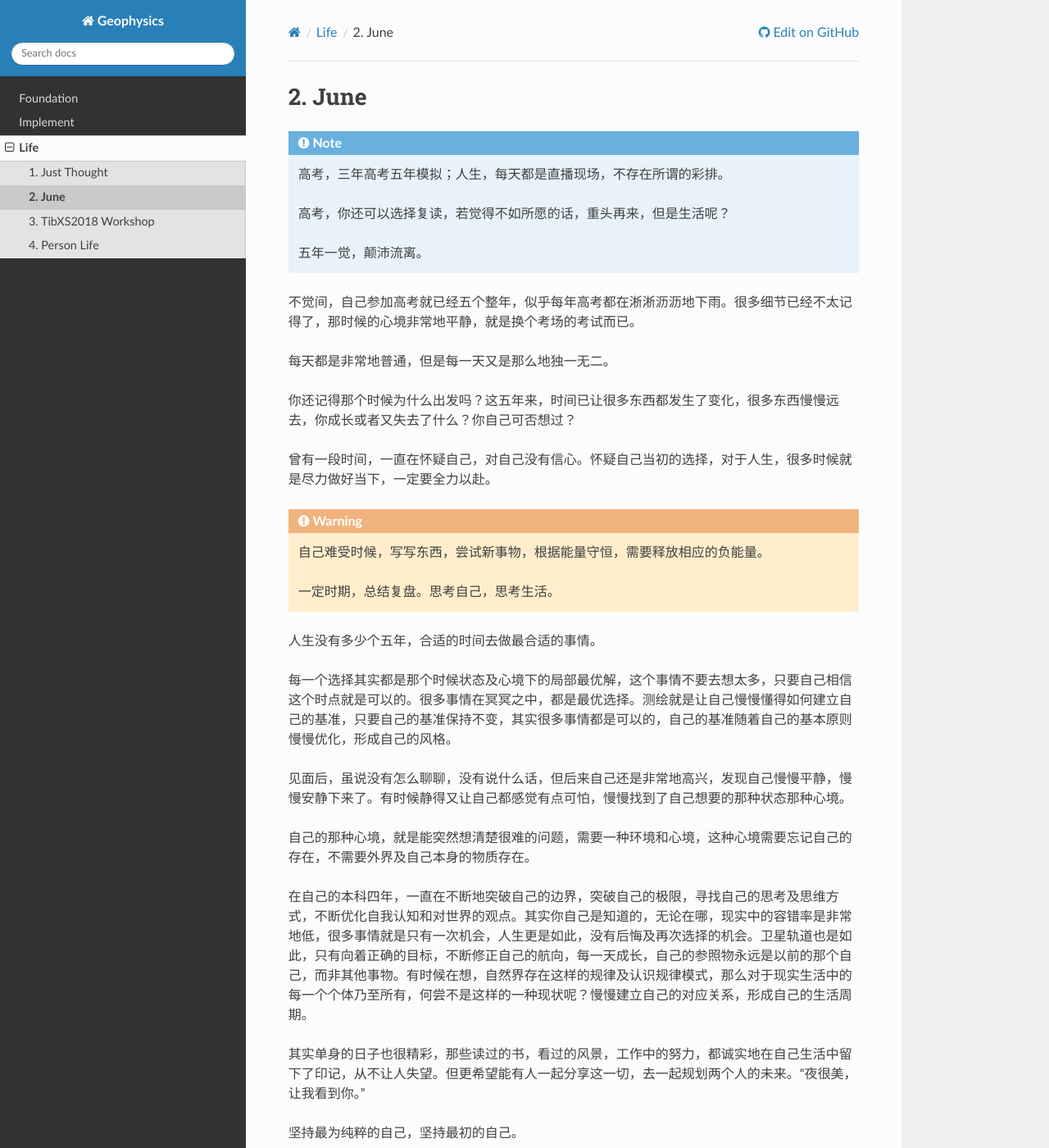
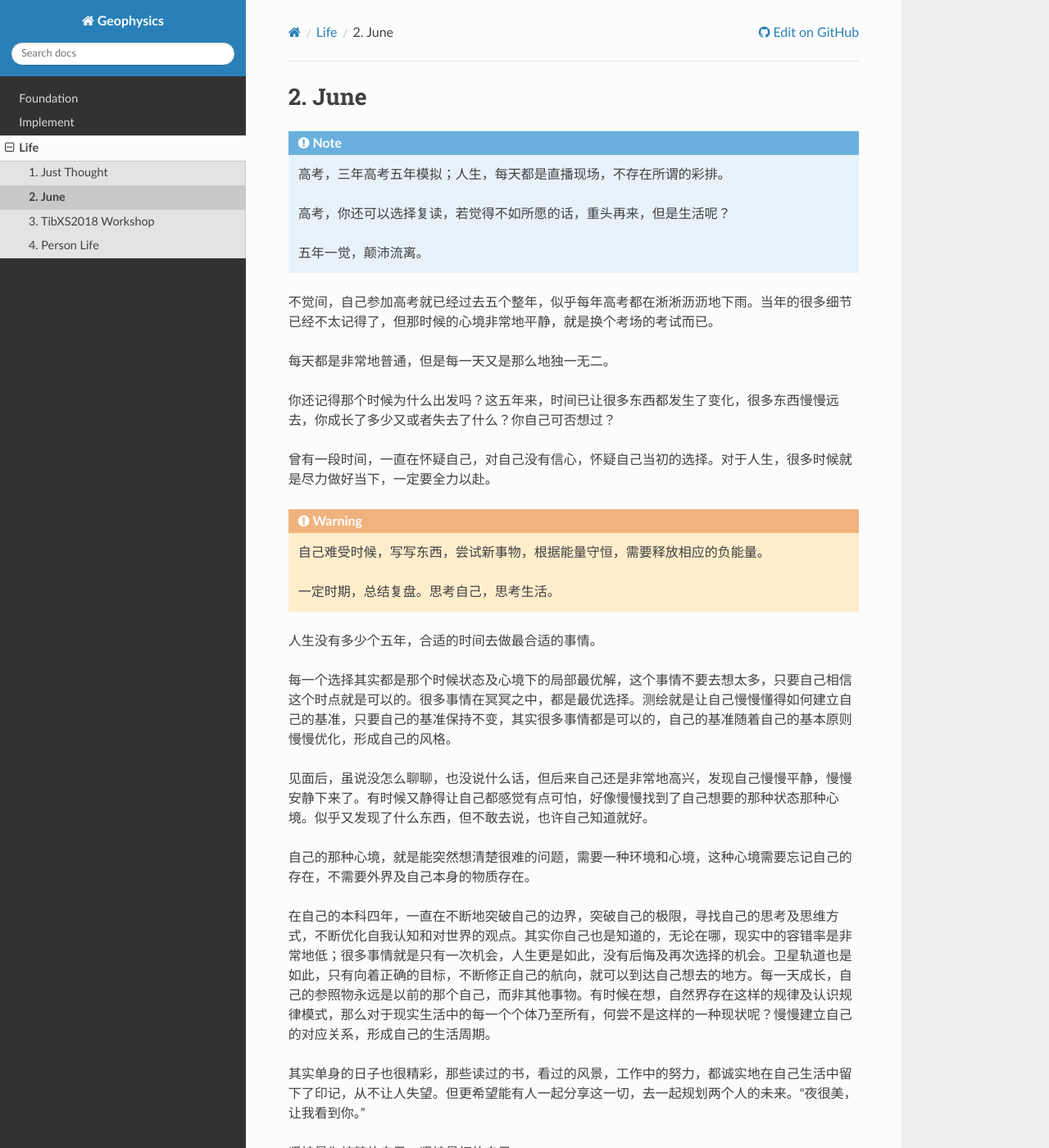
Before and after one commit to geosciman/GeophysicsResearch, a Sphinx documentation site: the page built from source/life/June.rst, in a window 1280 px wide and 1400 px high. Shown: the whole window at 82% size. Built offline with Sphinx 7.4.7 and the Read the Docs theme 2.0.0, drawn with Linux system fonts in a browser that asks for light colours.

Commit message:
update at 2019年03月 7日 17:49:00.

```diff
--- a/source/life/June.rst
+++ b/source/life/June.rst
@@ -9,13 +9,13 @@ June
    五年一觉，颠沛流离。
 ..
 
-不觉间，自己参加高考就已经五个整年，似乎每年高考都在淅淅沥沥地下雨。很多细节已经不太记得了，那时候的心境非常地平静，就是换个考场的考试而已。
+不觉间，自己参加高考就已经过去五个整年，似乎每年高考都在淅淅沥沥地下雨。当年的很多细节已经不太记得了，但那时候的心境非常地平静，就是换个考场的考试而已。
 
 每天都是非常地普通，但是每一天又是那么地独一无二。
 
-你还记得那个时候为什么出发吗？这五年来，时间已让很多东西都发生了变化，很多东西慢慢远去，你成长或者又失去了什么？你自己可否想过？
+你还记得那个时候为什么出发吗？这五年来，时间已让很多东西都发生了变化，很多东西慢慢远去，你成长了多少又或者失去了什么？你自己可否想过？
 
-曾有一段时间，一直在怀疑自己，对自己没有信心。怀疑自己当初的选择，对于人生，很多时候就是尽力做好当下，一定要全力以赴。
+曾有一段时间，一直在怀疑自己，对自己没有信心，怀疑自己当初的选择。对于人生，很多时候就是尽力做好当下，一定要全力以赴。
 
 .. warning::
    自己难受时候，写写东西，尝试新事物，根据能量守恒，需要释放相应的负能量。
@@ -27,11 +27,11 @@ June
 
 每一个选择其实都是那个时候状态及心境下的局部最优解，这个事情不要去想太多，只要自己相信这个时点就是可以的。很多事情在冥冥之中，都是最优选择。测绘就是让自己慢慢懂得如何建立自己的基准，只要自己的基准保持不变，其实很多事情都是可以的，自己的基准随着自己的基本原则慢慢优化，形成自己的风格。
 
-见面后，虽说没有怎么聊聊，没有说什么话，但后来自己还是非常地高兴，发现自己慢慢平静，慢慢安静下来了。有时候静得又让自己都感觉有点可怕，慢慢找到了自己想要的那种状态那种心境。
+见面后，虽说没怎么聊聊，也没说什么话，但后来自己还是非常地高兴，发现自己慢慢平静，慢慢安静下来了。有时候又静得让自己都感觉有点可怕，好像慢慢找到了自己想要的那种状态那种心境。似乎又发现了什么东西，但不敢去说，也许自己知道就好。
 
 自己的那种心境，就是能突然想清楚很难的问题，需要一种环境和心境，这种心境需要忘记自己的存在，不需要外界及自己本身的物质存在。
 
-在自己的本科四年，一直在不断地突破自己的边界，突破自己的极限，寻找自己的思考及思维方式，不断优化自我认知和对世界的观点。其实你自己是知道的，无论在哪，现实中的容错率是非常地低，很多事情就是只有一次机会，人生更是如此，没有后悔及再次选择的机会。卫星轨道也是如此，只有向着正确的目标，不断修正自己的航向，每一天成长，自己的参照物永远是以前的那个自己，而非其他事物。有时候在想，自然界存在这样的规律及认识规律模式，那么对于现实生活中的每一个个体乃至所有，何尝不是这样的一种现状呢？慢慢建立自己的对应关系，形成自己的生活周期。
+在自己的本科四年，一直在不断地突破自己的边界，突破自己的极限，寻找自己的思考及思维方式，不断优化自我认知和对世界的观点。其实你自己也是知道的，无论在哪，现实中的容错率是非常地低；很多事情就是只有一次机会，人生更是如此，没有后悔及再次选择的机会。卫星轨道也是如此，只有向着正确的目标，不断修正自己的航向，就可以到达自己想去的地方。每一天成长，自己的参照物永远是以前的那个自己，而非其他事物。有时候在想，自然界存在这样的规律及认识规律模式，那么对于现实生活中的每一个个体乃至所有，何尝不是这样的一种现状呢？慢慢建立自己的对应关系，形成自己的生活周期。
 
 其实单身的日子也很精彩，那些读过的书，看过的风景，工作中的努力，都诚实地在自己生活中留下了印记，从不让人失望。但更希望能有人一起分享这一切，去一起规划两个人的未来。“夜很美，让我看到你。”
 
--- a/source/life/personlife.rst
+++ b/source/life/personlife.rst
@@ -1,7 +1,7 @@
 Person Life
 ====================
 
-没有开始，不知结束
+以终为始
 -------------------
 因为自己的性子问题，突然发现，很多东西就是恰好如此而已，就是自己，没有自己所想的那么多。自己有的想法，很多情况下，别人也有这种想法，只是有没有表现而已。
 
@@ -15,7 +15,9 @@ Person Life
 
 1. 自以为是
 2. 不知界限
-3. 比较消除
+3. 比较消沉
 4. 期望答案
 
 走自己的路，让别人去说。
+
+顺其自然，也许事情就会往你所不期望的方向发展。
```
Also changed, not shown: source/index.rst (+2 -9 lines), source/life/justthought.rst (+9 -5 lines).
